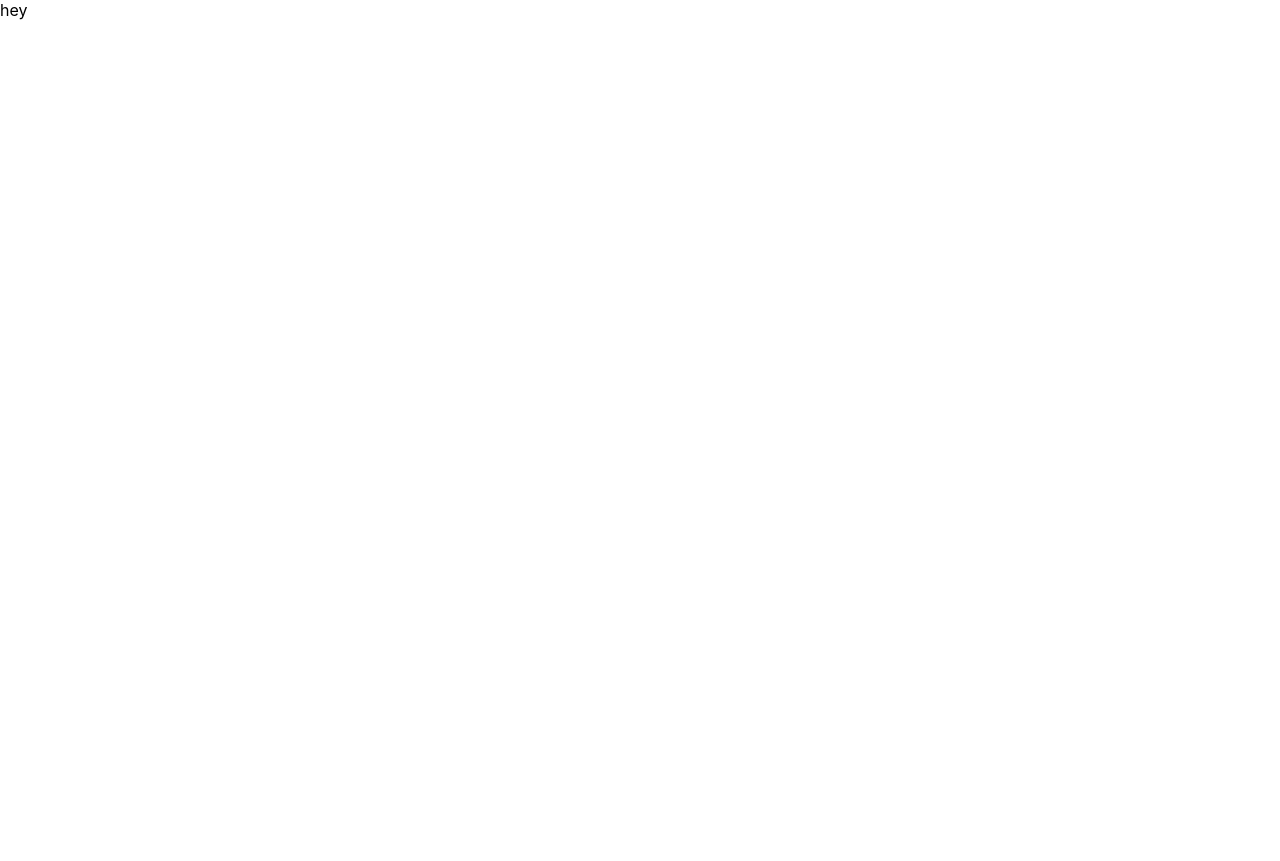
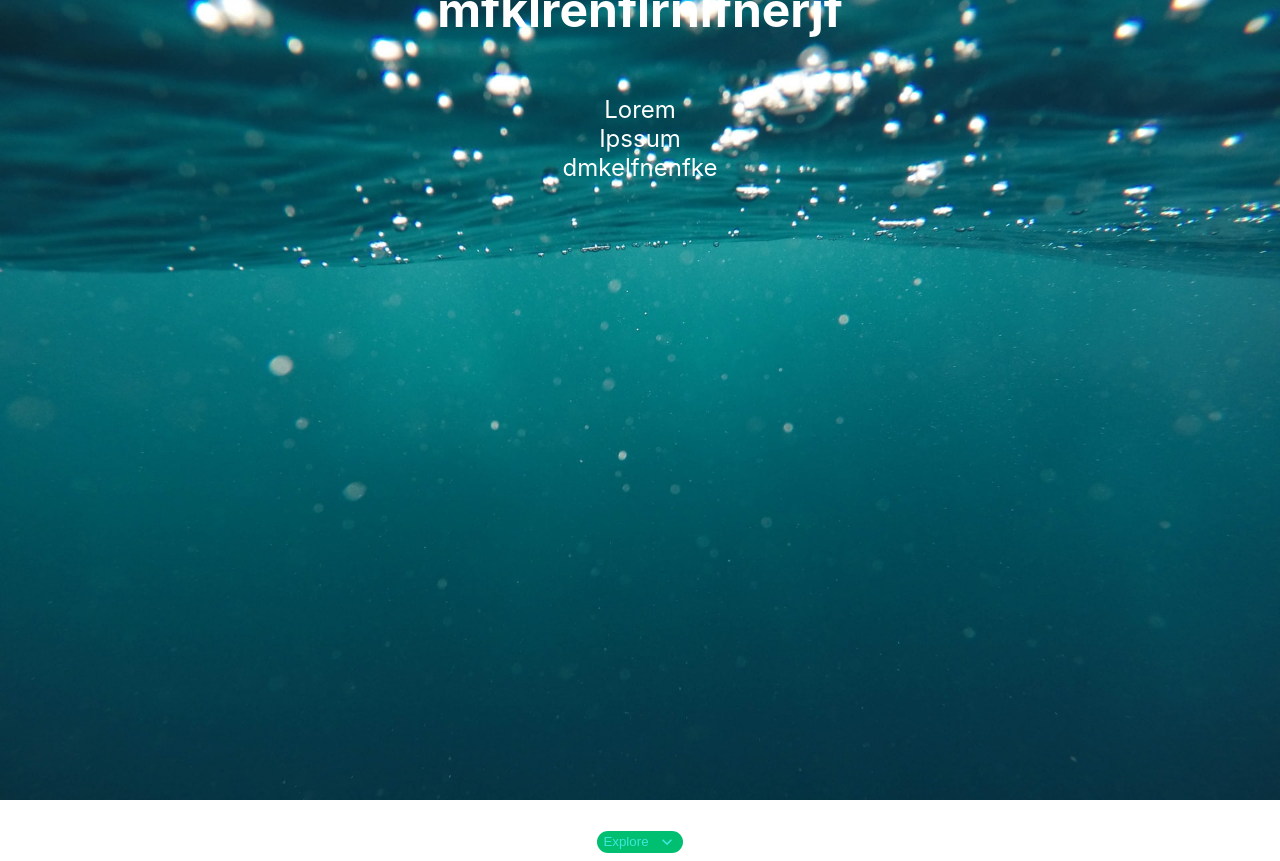
Before and after one commit to amthoms2/thedailyprompt, a React (Create React App) app: page / in a window 1280 px wide. Before the commit the page ends 800 px from the top, so only its background shows below. Built offline with nearby package versions, Linux system fonts and the light colour scheme; the HTML template or start-up script is replaced by a standard one.

Commit message:
created hero section but needs cleaning up; will proceed to navbar

```diff
--- a/package.json
+++ b/package.json
@@ -3,6 +3,9 @@
   "version": "0.1.0",
   "private": true,
   "dependencies": {
+    "@emotion/react": "^11.9.0",
+    "@emotion/styled": "^11.8.1",
+    "@mui/icons-material": "^5.6.2",
     "@testing-library/jest-dom": "^5.16.4",
     "@testing-library/react": "^13.2.0",
     "@testing-library/user-event": "^13.5.0",
@@ -10,8 +13,10 @@
     "openai": "^2.0.5",
     "react": "^18.1.0",
     "react-dom": "^18.1.0",
+    "react-icons": "^4.3.1",
     "react-router-dom": "^6.3.0",
     "react-scripts": "5.0.1",
+    "styled-components": "^5.3.5",
     "web-vitals": "^2.1.4"
   },
   "scripts": {
--- a/src/App.js
+++ b/src/App.js
@@ -3,14 +3,14 @@ import {
   Routes,
   Route,
 } from 'react-router-dom';
-import Test from './components/test';
+import Home from './pages/home';
 
 function App() {
   return (
     <Router>
       <Routes>
         <Route path="/">
-          <Route index element={<Test />} />
+          <Route index element={<Home />} />
         </Route>
       </Routes>
     </Router>
--- /dev/null
+++ b/src/components/Hero/Hero.js
@@ -0,0 +1,43 @@
+import { useState } from 'react';
+import {
+  HeroContainer,
+  Background,
+  LandingPageImage,
+  Content,
+  HeroH1,
+  HeroP,
+  ButtonWrapper,
+  Button,
+  ArrowDownward,
+  ArrowUpward,
+} from './HeroElements';
+import img from '../../media/ocean.jpg';
+
+const Hero = () => {
+  const [hover, setHover] = useState(false);
+
+  const onHover = () => {
+    setHover(!hover);
+  };
+
+  return (
+    <>
+      <HeroContainer>
+        <Background>
+          <LandingPageImage src={img} />
+        </Background>
+        <Content>
+          <HeroH1>mfklrenflrnlfnerjf</HeroH1>
+          <HeroP>Lorem Ipssum dmkelfnenfke</HeroP>
+          <ButtonWrapper>
+            <Button onMouseEnter={onHover} onMouseLeave={onHover}>
+              Explore{hover ? <ArrowUpward /> : <ArrowDownward />}
+            </Button>
+          </ButtonWrapper>
+        </Content>
+      </HeroContainer>
+    </>
+  );
+};
+
+export default Hero;
--- /dev/null
+++ b/src/components/Hero/HeroElements.js
@@ -0,0 +1,114 @@
+import styled from 'styled-components';
+import { MdKeyboardArrowUp, MdKeyboardArrowDown } from 'react-icons/md';
+
+
+export const HeroContainer = styled.div`
+  background: #0c0c0c;
+  display: flex;
+  justify-content: center;
+  align-items: center;
+  padding: 0 30px;
+  height: 800px;
+  position: relative;
+  z-index: 1;
+`;
+
+export const Background = styled.div`
+  position: absolute;
+  top: 0;
+  right: 0;
+  bottom: 0;
+  left: 0;
+  width: 100%;
+  height: 100%;
+  overflow: hidden;
+`;
+
+export const LandingPageImage = styled.img`
+  width: 100%;
+  height: 100%;
+  background: #ffff;
+  -o-object-fit: cover;
+  object-fit: cover;
+`
+
+export const Content = styled.div`
+  z-index: 1;
+  max-width: 120px;
+  position: absolute;
+  padding: 8px 24px;
+  display: flex;
+  flex-direction: column;
+  align-items: center;
+`;
+
+export const HeroH1 = styled.h1`
+  color: #fff;
+  font-size: 48px;
+  text-align: center;
+
+  @media screen and (max-width: 768px) {
+    font-size: 40px;
+  }
+
+  @media screen and (max-width: 480px) {
+    font-size: 32px;
+  }
+`;
+
+export const HeroP = styled.p`
+  margin-top: 24px;
+  color: #fff;
+  font-size: 24px;
+  text-align: center;
+  max-width: 600px;
+
+  @media screen and (max-width: 768px) {
+    font-size: 24px;
+  }
+
+  @media screen and (max-width: 480px) {
+    font-size: 18px;
+  }
+`;
+
+export const ArrowDownward = styled(MdKeyboardArrowDown)`
+  margin-left: 8px;
+  font-size: 20px;
+`;
+
+export const ArrowUpward = styled(MdKeyboardArrowUp)`
+  margin-left: 8px;
+  font-size: 20px;
+`;
+
+export const ButtonWrapper = styled.div`
+  margin-top: 625px;
+  display: flex;
+  flex-direction: column;
+  align-items: center;
+
+  button {
+    color: #43e4db;
+  }
+`;
+
+export const Button = styled.button`
+  border-radius: 50px;
+  background: #01bf71;
+  white-space: nowrap;
+  color: #010606;
+  outline: none;
+  border: none;
+  cursor: pointer;
+  display: flex;
+  justify-content: center;
+  align-items: center;
+  transition: all 0.2s ease-in-out;
+  text-decoration: none;
+
+  &:hover {
+    transition: all 0.2s ease-in-out;
+    background: #fff;
+  }
+`
--- a/src/components/test.js
+++ /dev/null
@@ -1,11 +0,0 @@
-
-
-function Test() {
-  return (
-    <>
-      hey
-    </>
-  )
-}
-
-export default Test
--- /dev/null
+++ b/src/pages/home.js
@@ -0,0 +1,13 @@
+import Hero from '../components/Hero/Hero'
+
+import React from 'react'
+
+function Home() {
+  return (
+    <>
+      <Hero />
+    </>
+  )
+}
+
+export default Home
```
Also changed, not shown: src/media/ocean.jpg (added), 1 other file (tests, documents, lock files or other folders).
